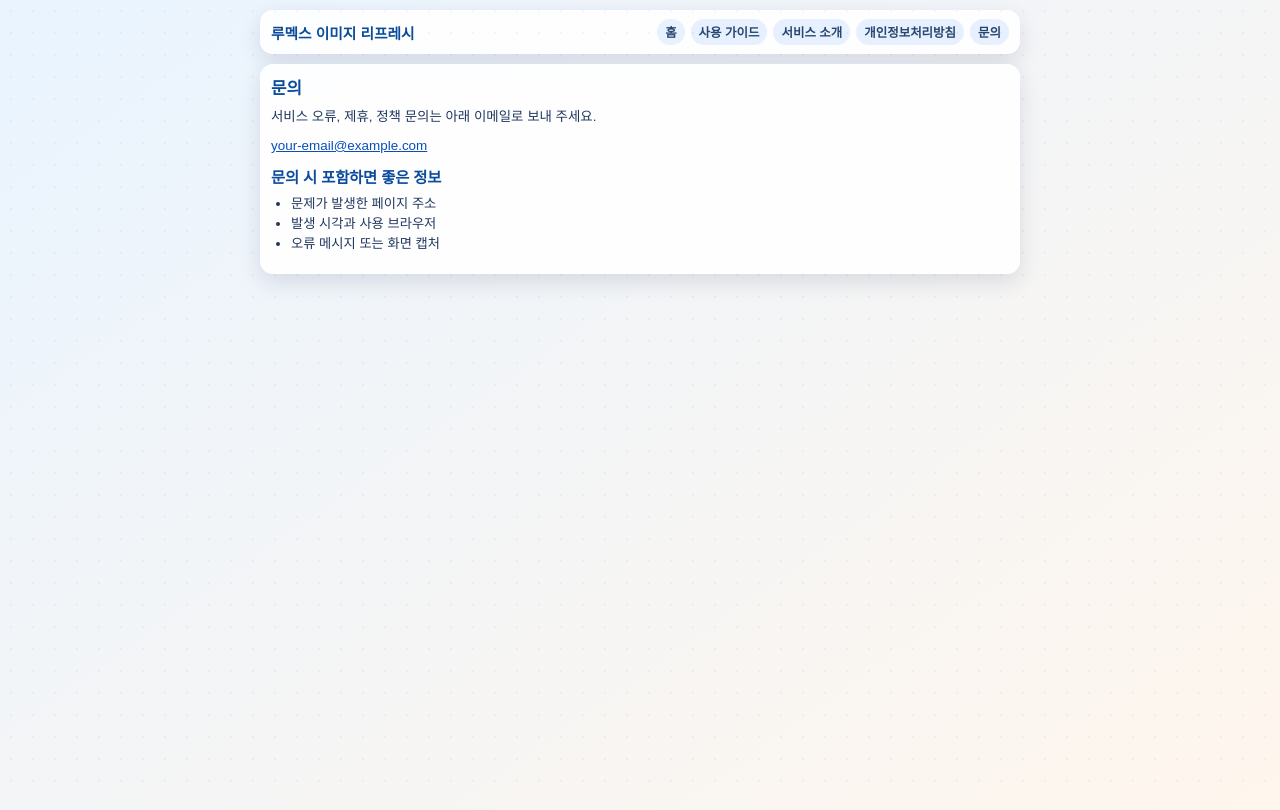
After one commit to ttang-ullim/WEB-image-refresh, a Flask app: page /contact in a window 1280 px wide. The commit adds this page. Run offline with Flask 3, Linux system fonts and the light colour scheme.

Commit message:
Add policy/content pages for AdSense readiness

```diff
--- a/app.py
+++ b/app.py
@@ -23,6 +23,14 @@ APP_DISPLAY_NAME = "루멕스 이미지 리프레시"
 VISITOR_ACTIVE_WINDOW_MINUTES = 5
 VISITOR_RETENTION_DAYS = 30
 OWNER_VISITOR_TOKEN = os.environ.get("LUMEX_OWNER_TOKEN", "lumex-refresh-owner")
+CONTACT_EMAIL = os.environ.get("CONTACT_EMAIL", "your-email@example.com")
+SITE_LINKS = [
+    {"label": "홈", "href": "/"},
+    {"label": "사용 가이드", "href": "/guide"},
+    {"label": "서비스 소개", "href": "/about"},
+    {"label": "개인정보처리방침", "href": "/privacy"},
+    {"label": "문의", "href": "/contact"},
+]
 
 JOBS: dict[str, dict[str, Any]] = {}
 JOBS_LOCK = threading.Lock()
@@ -460,6 +468,10 @@ def run_job(job_id: str, input_paths: list[Path], settings: dict[str, Any]) -> N
         update_job(job_id, status="failed", error=str(exc))
 
 
+@app.context_processor
+def inject_common_context():
+    return {"app_name": APP_DISPLAY_NAME, "site_links": SITE_LINKS}
+
 @app.route("/favicon.ico")
 def favicon():
     return send_from_directory(app.static_folder, "favicon.ico", mimetype="image/x-icon")
@@ -473,8 +485,32 @@ def ads_txt():
 @app.route("/")
 def index():
     record_visit()
-    return render_template("index.html", app_name=APP_DISPLAY_NAME)
+    return render_template("index.html")
 
+
+@app.route("/guide")
+def guide_page():
+    return render_template("guide.html", contact_email=CONTACT_EMAIL)
+
+
+@app.route("/about")
+def about_page():
+    return render_template("about.html", contact_email=CONTACT_EMAIL)
+
+
+@app.route("/privacy")
+def privacy_page():
+    return render_template("privacy.html", contact_email=CONTACT_EMAIL)
+
+
+@app.route("/contact")
+def contact_page():
+    return render_template("contact.html", contact_email=CONTACT_EMAIL)
+
+
+@app.errorhandler(404)
+def page_not_found(_error):
+    return render_template("404.html"), 404
 
 @app.route("/api/owner/visitors", methods=["GET"])
 def owner_visitor_stats():
--- a/static/style.css
+++ b/static/style.css
@@ -526,3 +526,85 @@ input[type="range"] {
     width: 100%;
   }
 }
+
+
+
+
+
+
+
+.top-nav {
+  width: min(760px, calc(100% - 30px));
+  margin: 10px auto 0;
+  padding: 8px 10px;
+  border-radius: 13px;
+  border: 1px solid rgba(255, 255, 255, 0.7);
+  background: rgba(255, 255, 255, 0.9);
+  box-shadow: var(--shadow);
+  display: flex;
+  align-items: center;
+  justify-content: space-between;
+  gap: 10px;
+}
+
+.top-nav .brand {
+  color: #0b4b9c;
+  font-size: 0.92rem;
+  font-weight: 800;
+  text-decoration: none;
+}
+
+.nav-links {
+  display: flex;
+  flex-wrap: wrap;
+  gap: 6px;
+}
+
+.nav-links a {
+  color: #28466f;
+  text-decoration: none;
+  font-size: 0.78rem;
+  font-weight: 700;
+  padding: 4px 8px;
+  border-radius: 999px;
+  background: rgba(229, 239, 254, 0.9);
+}
+
+.nav-links a:hover {
+  background: rgba(200, 224, 255, 0.95);
+}
+
+.content-card h1 {
+  margin: 0 0 8px;
+  font-size: 1.05rem;
+  color: #0b4b9c;
+}
+
+.content-card p {
+  margin: 0 0 8px;
+  color: #1f365e;
+  line-height: 1.55;
+  font-size: 0.84rem;
+}
+
+.content-card ul,
+.content-card ol {
+  margin: 0 0 10px;
+  padding-left: 20px;
+  color: #1f365e;
+  line-height: 1.5;
+  font-size: 0.83rem;
+}
+
+.content-card a {
+  color: #0a4fb9;
+}
+
+@media (max-width: 680px) {
+  .top-nav {
+    width: calc(100% - 8px);
+    margin: 5px auto 0;
+    flex-direction: column;
+    align-items: flex-start;
+  }
+}
--- /dev/null
+++ b/templates/contact.html
@@ -0,0 +1,31 @@
+<!DOCTYPE html>
+<html lang="ko">
+<head>
+  <meta charset="UTF-8" />
+  <meta name="viewport" content="width=device-width, initial-scale=1.0" />
+  <title>{{ app_name }} · 문의</title>
+  <link rel="icon" type="image/x-icon" href="{{ url_for('static', filename='favicon.ico', v='20260309') }}" />
+  <script async src="https://pagead2.googlesyndication.com/pagead/js/adsbygoogle.js?client=ca-pub-2506506715755962" crossorigin="anonymous"></script>
+  <link rel="stylesheet" href="{{ url_for('static', filename='style.css') }}" />
+</head>
+<body>
+  <nav class="top-nav">
+    <a class="brand" href="/">{{ app_name }}</a>
+    <div class="nav-links">{% for link in site_links %}<a href="{{ link.href }}">{{ link.label }}</a>{% endfor %}</div>
+  </nav>
+
+  <main class="app-shell">
+    <section class="card content-card">
+      <h1>문의</h1>
+      <p>서비스 오류, 제휴, 정책 문의는 아래 이메일로 보내 주세요.</p>
+      <p><a href="mailto:{{ contact_email }}">{{ contact_email }}</a></p>
+      <h2>문의 시 포함하면 좋은 정보</h2>
+      <ul>
+        <li>문제가 발생한 페이지 주소</li>
+        <li>발생 시각과 사용 브라우저</li>
+        <li>오류 메시지 또는 화면 캡처</li>
+      </ul>
+    </section>
+  </main>
+</body>
+</html>
```
Also changed, not shown: templates/404.html (added, +24 -0 lines), templates/about.html (added, +26 -0 lines), templates/guide.html (added, +36 -0 lines), templates/index.html (+25 -2 lines), templates/privacy.html (added, +28 -0 lines).
